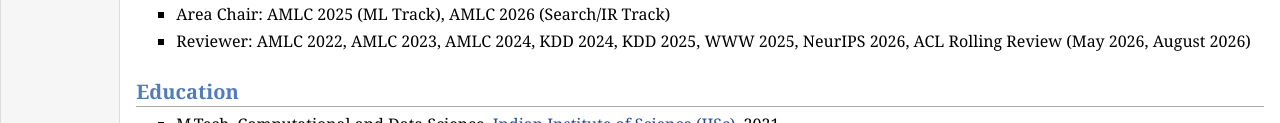
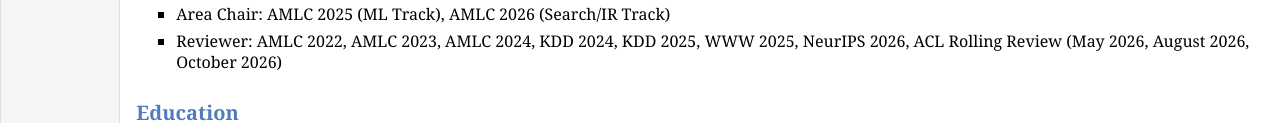
Before and after one commit to ajarihant/ajarihant.github.io, a plain HTML site: page index.html in a window 1280 px wide. Shown: the part 1252-1375 px from the top of the page. Drawn offline with Linux system fonts and the light colour scheme.

Commit message:
feat: add ARR October 2026 reviewing

```diff
--- a/index.html
+++ b/index.html
@@ -76,7 +76,7 @@ abuse detection, and domain adaptation.</p>
 <h2>Professional Services</h2>
 <ul>
 <li><p>Area Chair: AMLC 2025 (ML Track), AMLC 2026 (Search/IR Track)</p></li>
-<li><p>Reviewer: AMLC 2022, AMLC 2023, AMLC 2024, KDD 2024, KDD 2025, WWW 2025, NeurIPS 2026, ACL Rolling Review (May 2026, August 2026)</p></li>
+<li><p>Reviewer: AMLC 2022, AMLC 2023, AMLC 2024, KDD 2024, KDD 2025, WWW 2025, NeurIPS 2026, ACL Rolling Review (May 2026, August 2026, October 2026)</p></li>
 </ul>
 
 <h2>Education</h2>
```
Also changed, not shown: news.html (+1 -0 lines).
